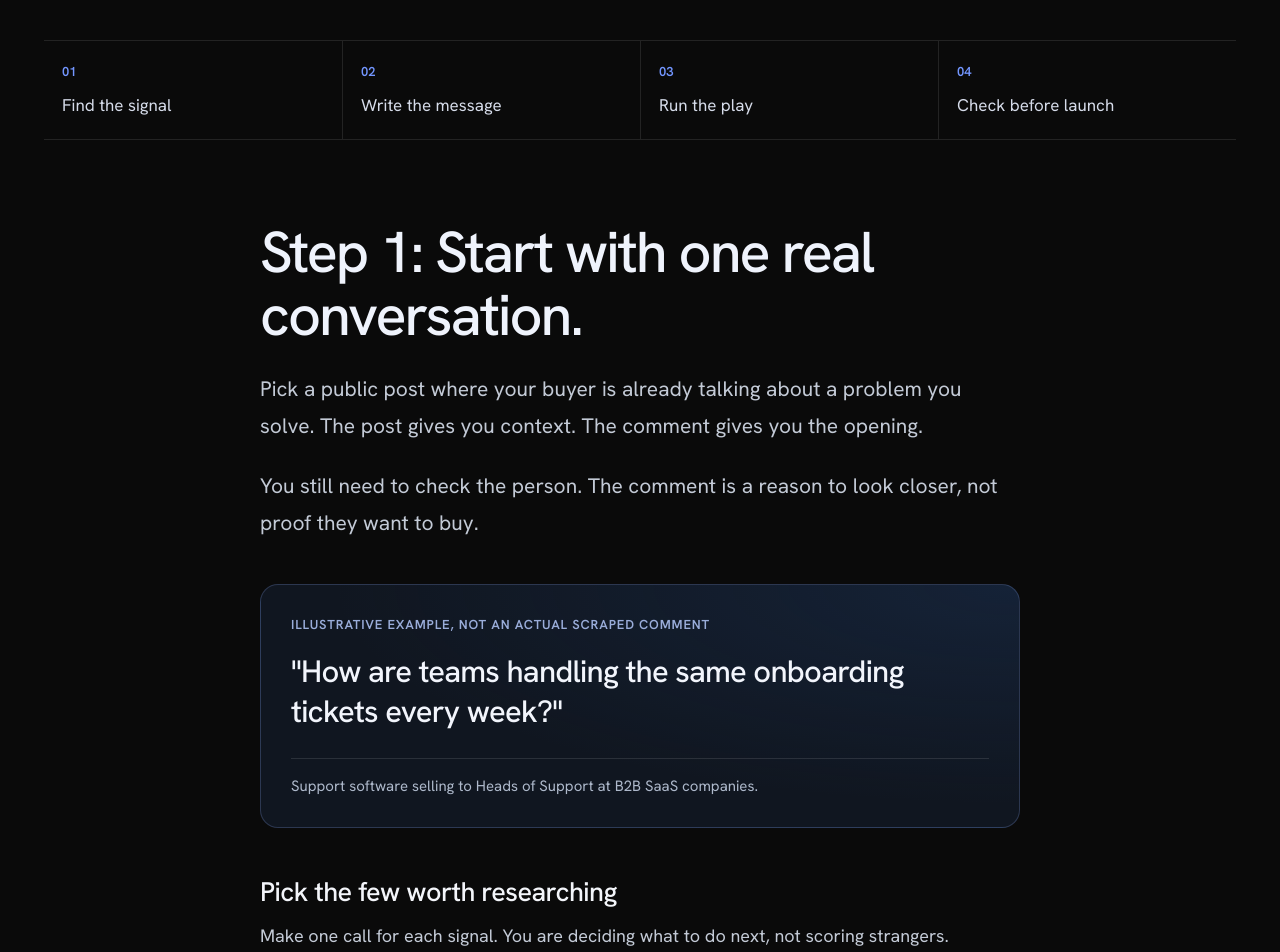
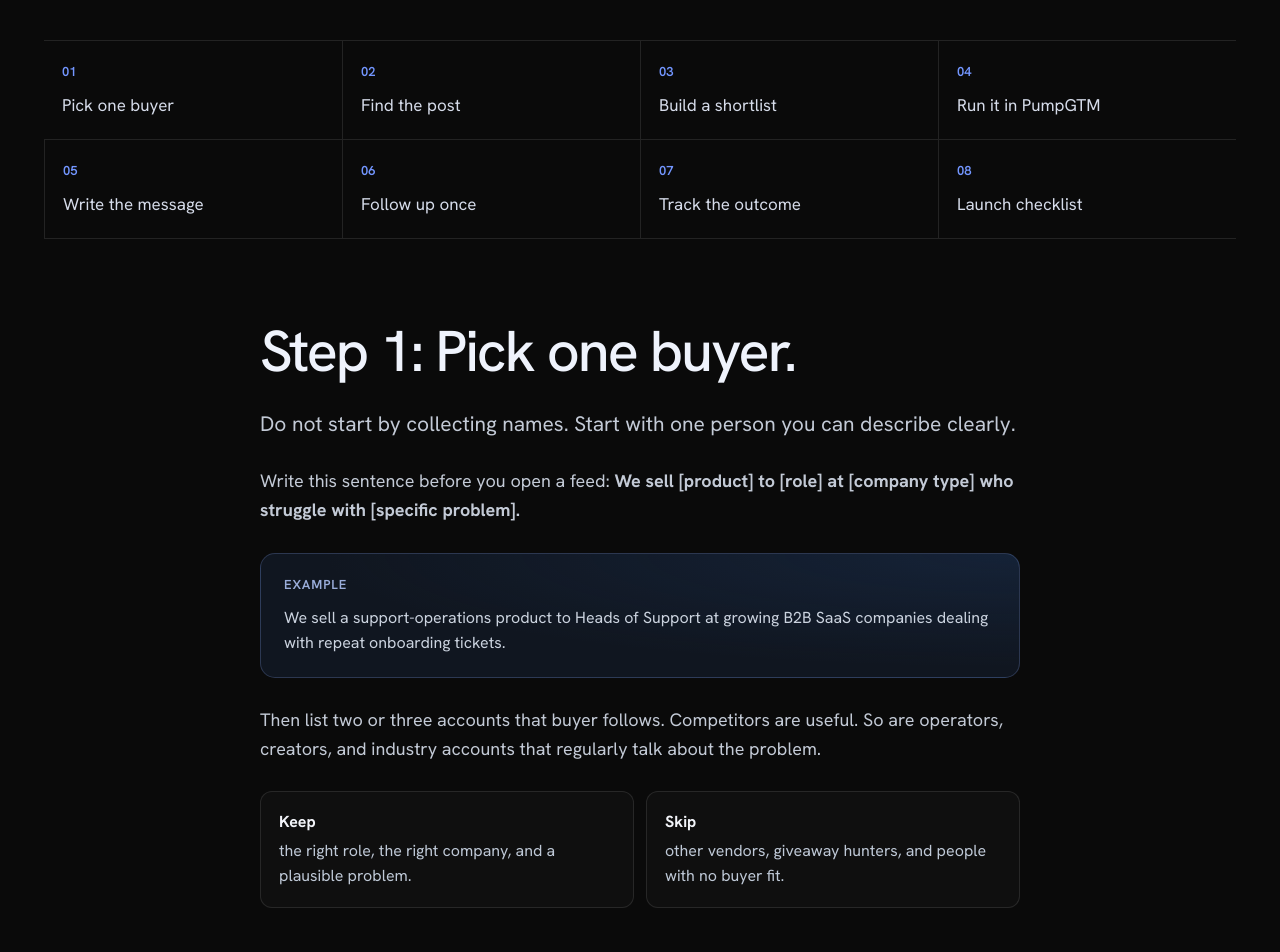
Before and after one commit to Editwithkrish/pumpgtm-playbook, a Next.js app: page /playbooks/steal-your-competitors-audience in a window 1280 px wide. Shown: the part 760-1712 px from the top of the page. Built offline with nearby package versions, Linux system fonts and the light colour scheme.

Commit message:
Add competitor audience field guide steps

```diff
--- a/src/app/globals.css
+++ b/src/app/globals.css
@@ -69,6 +69,13 @@ button, a { -webkit-tap-highlight-color: transparent; }
 .article-intro { color: #c3cad6; font-size: 21px; line-height: 1.75; margin: 0 0 24px; }
 .article-column h3 { color: #f3f5fa; font-size: 27px; font-weight: 500; letter-spacing: -.02em; line-height: 1.2; margin: 48px 0 13px; }
 .article-column h3 + p { color: #c3cad6; font-size: 18px; line-height: 1.55; margin: 0; }
+.article-column > p:not(.article-intro) { color: #c3cad6; font-size: 18px; line-height: 1.6; }
+.play-callout { background: radial-gradient(at 100% 0%, rgba(37,73,128,.24), transparent 65%), var(--surface); border: 1px solid rgba(114,141,205,.28); border-radius: 15px; color: #cbd3df; line-height: 1.6; margin: 28px 0; padding: 21px 23px; }
+.play-callout p { margin: 0; }
+.play-callout .figure-label { margin-bottom: 9px !important; }
+.two-up-notes { display: grid; gap: 12px; grid-template-columns: repeat(2, minmax(0, 1fr)); margin: 28px 0; }
+.two-up-notes p { background: rgba(255,255,255,.025); border: 1px solid var(--line-soft); border-radius: 12px; color: #bfc9d7; line-height: 1.55; margin: 0; padding: 18px; }
+.two-up-notes strong { color: #f3f5fa; display: block; margin-bottom: 4px; }
 
 .comment-figure { background: radial-gradient(at 100% 0%, rgba(37,73,128,.24), transparent 64%), var(--surface); border: 1px solid rgba(114,141,205,.28); border-radius: 18px; margin: 42px 0 0; padding: 30px; }
 .figure-label { color: #9aadda; font-size: 13px !important; font-weight: 600; letter-spacing: .065em; margin: 0 0 18px !important; text-transform: uppercase; }
@@ -174,6 +181,7 @@ button, a { -webkit-tap-highlight-color: transparent; }
   .signal-card { grid-template-columns: 1fr; }
   .choice-row { justify-content: flex-start; }
   .walkthrough-figure, .form-grid { grid-template-columns: 1fr; }
+  .two-up-notes { grid-template-columns: 1fr; }
   .walkthrough-figure { gap: 22px; padding: 22px; }
   .worksheet, .output { padding: 22px; }
   .output { border-radius: 0 0 16px 16px; }
--- a/src/app/playbooks/steal-your-competitors-audience/playbook.tsx
+++ b/src/app/playbooks/steal-your-competitors-audience/playbook.tsx
@@ -42,8 +42,10 @@ const signals: Signal[] = [
 
 const checklistGroups: ChecklistGroup[] = [
   {
-    title: "Pick the right post",
+    title: "Set the play up",
     items: [
+      ["buyer-statement", "I wrote one clear sentence describing the buyer, company type, and problem."],
+      ["accounts", "I chose two or three relevant competitor, creator, or industry accounts to watch."],
       ["post", "I picked a post where my buyer is talking about a problem I solve."],
       ["context", "I read the full comment and the post before deciding to write."],
     ],
@@ -60,6 +62,7 @@ const checklistGroups: ChecklistGroup[] = [
     items: [
       ["message", "I read the first message and checked every claim in it."],
       ["approval", "I will approve the people and messages before outreach starts."],
+      ["follow-up", "I have one useful follow-up ready, and I will stop when someone replies or says no."],
     ],
   },
 ];
@@ -227,17 +230,32 @@ export default function CompetitorAudiencePlaybook() {
           </header>
 
           <nav className="contents-nav" aria-label="In this playbook">
-            <a href="#step-1"><span>01</span>Find the signal</a>
-            <a href="#step-2"><span>02</span>Write the message</a>
-            <a href="#step-3"><span>03</span>Run the play</a>
-            <a href="#checklist"><span>04</span>Check before launch</a>
+            <a href="#step-1"><span>01</span>Pick one buyer</a>
+            <a href="#step-2"><span>02</span>Find the post</a>
+            <a href="#step-3"><span>03</span>Build a shortlist</a>
+            <a href="#step-4"><span>04</span>Run it in PumpGTM</a>
+            <a href="#step-5"><span>05</span>Write the message</a>
+            <a href="#step-6"><span>06</span>Follow up once</a>
+            <a href="#step-7"><span>07</span>Track the outcome</a>
+            <a href="#checklist"><span>08</span>Launch checklist</a>
           </nav>
 
           <section className="article-section" id="step-1" aria-labelledby="step-1-title">
             <div className="article-column">
-              <h2 id="step-1-title">Step 1: Start with one real conversation.</h2>
-              <p className="article-intro">Pick a public post where your buyer is already talking about a problem you solve. The post gives you context. The comment gives you the opening.</p>
-              <p className="article-intro">You still need to check the person. The comment is a reason to look closer, not proof they want to buy.</p>
+              <h2 id="step-1-title">Step 1: Pick one buyer.</h2>
+              <p className="article-intro">Do not start by collecting names. Start with one person you can describe clearly.</p>
+              <p>Write this sentence before you open a feed: <strong>We sell [product] to [role] at [company type] who struggle with [specific problem].</strong></p>
+              <div className="play-callout"><p className="figure-label">Example</p><p>We sell a support-operations product to Heads of Support at growing B2B SaaS companies dealing with repeat onboarding tickets.</p></div>
+              <p>Then list two or three accounts that buyer follows. Competitors are useful. So are operators, creators, and industry accounts that regularly talk about the problem.</p>
+              <div className="two-up-notes"><p><strong>Keep</strong> the right role, the right company, and a plausible problem.</p><p><strong>Skip</strong> other vendors, giveaway hunters, and people with no buyer fit.</p></div>
+            </div>
+          </section>
+
+          <section className="article-section" id="step-2" aria-labelledby="step-2-title">
+            <div className="article-column">
+              <h2 id="step-2-title">Step 2: Find the post worth researching.</h2>
+              <p className="article-intro">Pick one recent public post where your buyer is already talking about a problem you solve. The post gives you context. The comment gives you the opening.</p>
+              <p className="article-intro">A comment is a reason to look closer, not proof they want to buy. Save the original post link and read the full thread.</p>
 
               <figure className="comment-figure">
                 <p className="figure-label">Illustrative example, not an actual scraped comment</p>
@@ -265,10 +283,28 @@ export default function CompetitorAudiencePlaybook() {
             </div>
           </section>
 
-          <section className="article-section" id="step-2" aria-labelledby="step-2-title">
+          <section className="article-section" id="step-3" aria-labelledby="step-3-title">
             <div className="article-column">
-              <h2 id="step-2-title">Step 2: Write one message with a reason behind it.</h2>
-              <p className="article-intro">Use the thing they actually said. Keep it short. Ask whether the problem is one they are working on right now.</p>
+              <h2 id="step-3-title">Step 3: Turn the audience into a shortlist.</h2>
+              <p className="article-intro">You are not messaging everyone who engaged. You are looking for a small group of people with a credible reason to talk.</p>
+              <ol className="steps"><li>Check whether the person fits the buyer and company profile.</li><li>Write down the public detail that makes the conversation relevant.</li><li>Check whether the conversation is recent enough to matter.</li></ol>
+              <p>If you cannot write one honest sentence about why you are contacting someone, skip them.</p>
+            </div>
+          </section>
+
+          <section className="article-section" id="step-4" aria-labelledby="step-4-title">
+            <div className="article-column">
+              <h2 id="step-4-title">Step 4: Let PumpGTM do the heavy lifting.</h2>
+              <p className="article-intro">Start with a specific post, not your entire market. Review the source, buyer fit, and one-line reason for every candidate before anything runs.</p>
+              <div className="play-callout"><p><strong>Review before action:</strong> no enrollment, credits, messages, or sequences until you have seen the exact people and the exact copy.</p></div>
+              <div className="cta-row"><a className="primary-button" href={runPlayUrl}>Open the PumpGTM play <span className="button-icon">â†’</span></a><button className="secondary-button" onClick={() => copyText(prompt, "Prompt")} type="button">Copy the review prompt</button></div>
+            </div>
+          </section>
+
+          <section className="article-section" id="step-5" aria-labelledby="step-5-title">
+            <div className="article-column">
+              <h2 id="step-5-title">Step 5: Write a message they could answer.</h2>
+              <p className="article-intro">Use the thing they actually said. Keep it short. Start with one observation and ask one question. The first message is not a pitch.</p>
               <figure className="walkthrough-figure">
                 <div><p className="figure-label">Mock video placeholder</p><h3>Watch the move in one minute</h3><p>Replace this with an approved PumpGTM walkthrough when one is ready.</p></div>
                 <div className="video-stage"><button className="play-circle" type="button" aria-label="Mock video play button">▶</button><small>Video placeholder · 1:12</small></div>
@@ -289,12 +325,22 @@ export default function CompetitorAudiencePlaybook() {
             </div>
           </section>
 
-          <section className="article-section" id="step-3" aria-labelledby="step-3-title">
+          <section className="article-section" id="step-6" aria-labelledby="step-6-title">
             <div className="article-column">
-              <h2 id="step-3-title">Step 3: Run it in PumpGTM.</h2>
-              <p className="article-intro">PumpGTM can help you find and review the people who engaged with a relevant LinkedIn post. You see the people and the messages before anything starts.</p>
-              <ol className="steps"><li>Pick the post whose audience matches your buyer.</li><li>Review a small group of engagers against your buyer profile.</li><li>Approve the people and the message before outreach starts.</li></ol>
+              <h2 id="step-6-title">Step 6: Follow up without becoming the spam.</h2>
+              <p className="article-intro">One useful follow-up can help. Repeating the same ask does not.</p>
+              <div className="play-callout"><p><strong>Simple play:</strong> public conversation → relevant connection → short question → one helpful follow-up → human response or stop.</p></div>
+              <p>If there is no reply, add new context or a useful example instead of repeating your ask. If they say no, stop. If they reply, stop automation and have a human take over.</p>
               <div className="cta-row"><a className="primary-button" href={runPlayUrl}>Run this play in PumpGTM <span className="button-icon">→</span></a><button className="secondary-button" onClick={() => copyText(prompt, "Prompt")} type="button">Copy prompt for Claude</button></div>
+            </div>
+          </section>
+
+          <section className="article-section" id="step-7" aria-labelledby="step-7-title">
+            <div className="article-column">
+              <h2 id="step-7-title">Step 7: Track the conversation, not the vanity signal.</h2>
+              <p className="article-intro">A like is not buying intent. A reply to a free guide is not a sales lead. Your first win is a qualified conversation.</p>
+              <ol className="steps"><li>Relevant people reviewed</li><li>Messages approved</li><li>Genuine replies</li><li>Meaningful conversations</li><li>Trials, demos, and paying customers</li></ol>
+              <p>When someone is a real fit, show the smallest workflow that solves the problem they already described.</p>
             </div>
           </section>
 
```
